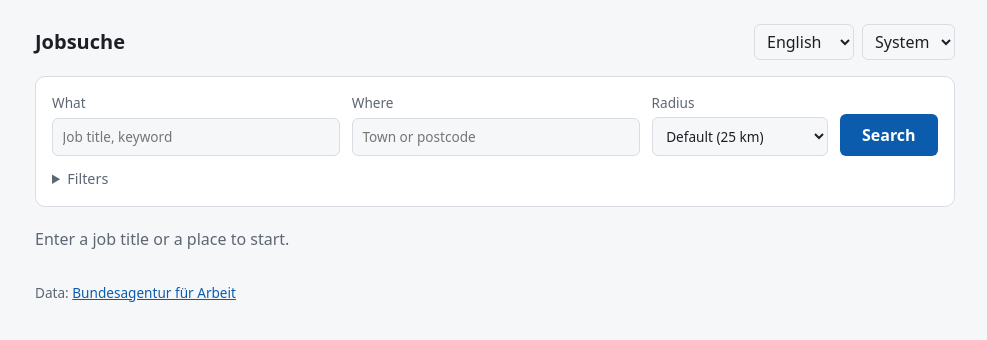
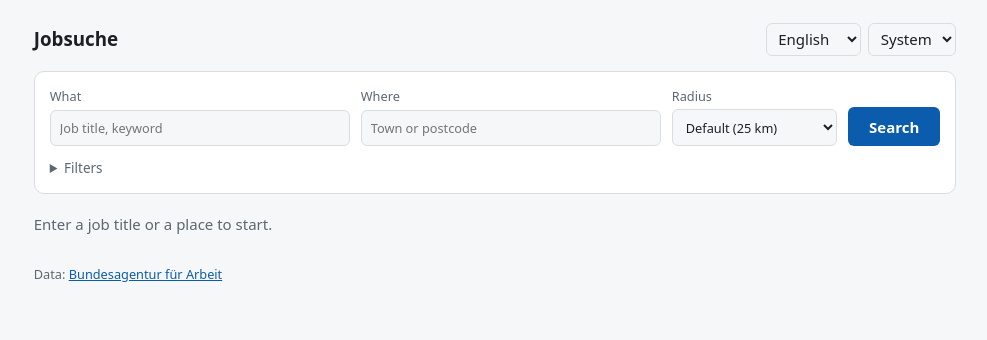
Before and after one commit to VoidCrowned/job-search-tool, a React (Vite) app: page / in a window 1280 px wide. Shown: the top 340 px of the page, without its empty margins (145-1132 px from the left). Built offline with nearby package versions, Linux system fonts and the light colour scheme.

Commit message:
Square floating buttons, scale text down one step (#30)

```diff
--- a/src/web/styles.css
+++ b/src/web/styles.css
@@ -1,4 +1,6 @@
 :root {
+  /* One step smaller than the browser default (15px instead of 16px); all sizes below are in rem, so they follow. */
+  font-size: 93.75%;
   color-scheme: light;
   --bg: #f6f7f9;
   --surface: #ffffff;
@@ -154,7 +156,7 @@ label.check { display: inline-flex; gap: 0.4rem; align-items: center; font-size:
 .page-tools button {
   font: inherit;
   padding: 0.5rem 0.9rem;
-  border-radius: 999px;
+  border-radius: 6px;
   border: 1px solid var(--border);
   background: var(--surface);
   color: var(--text);
```
